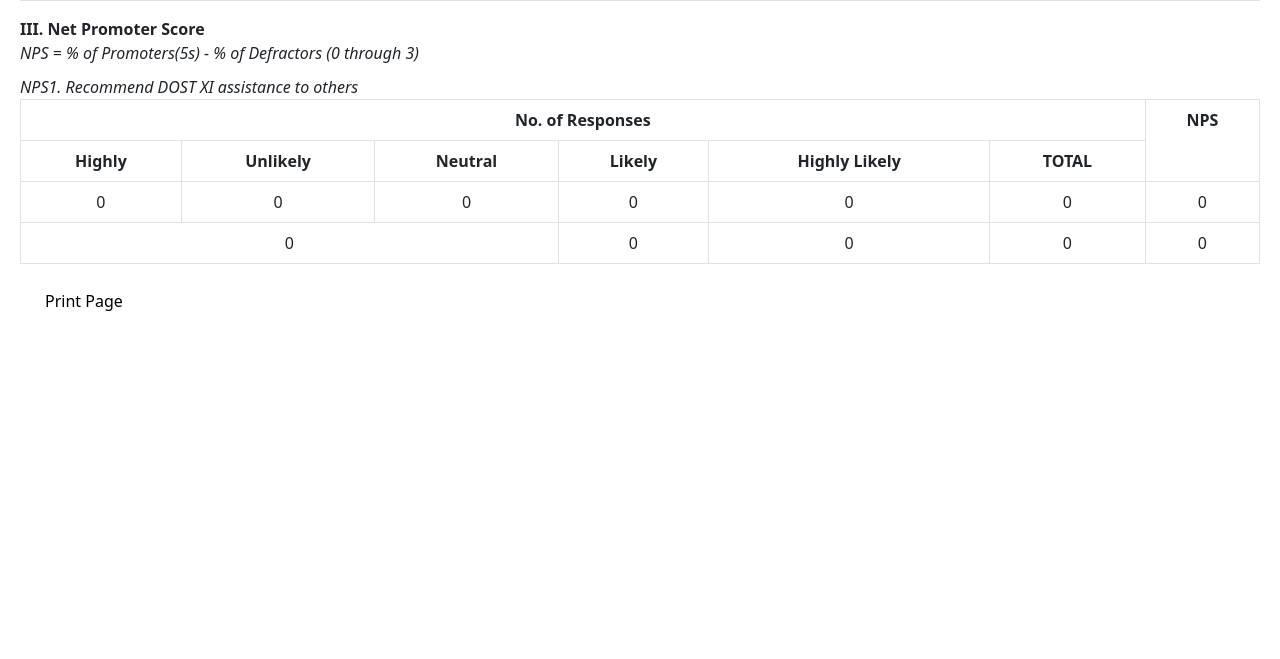
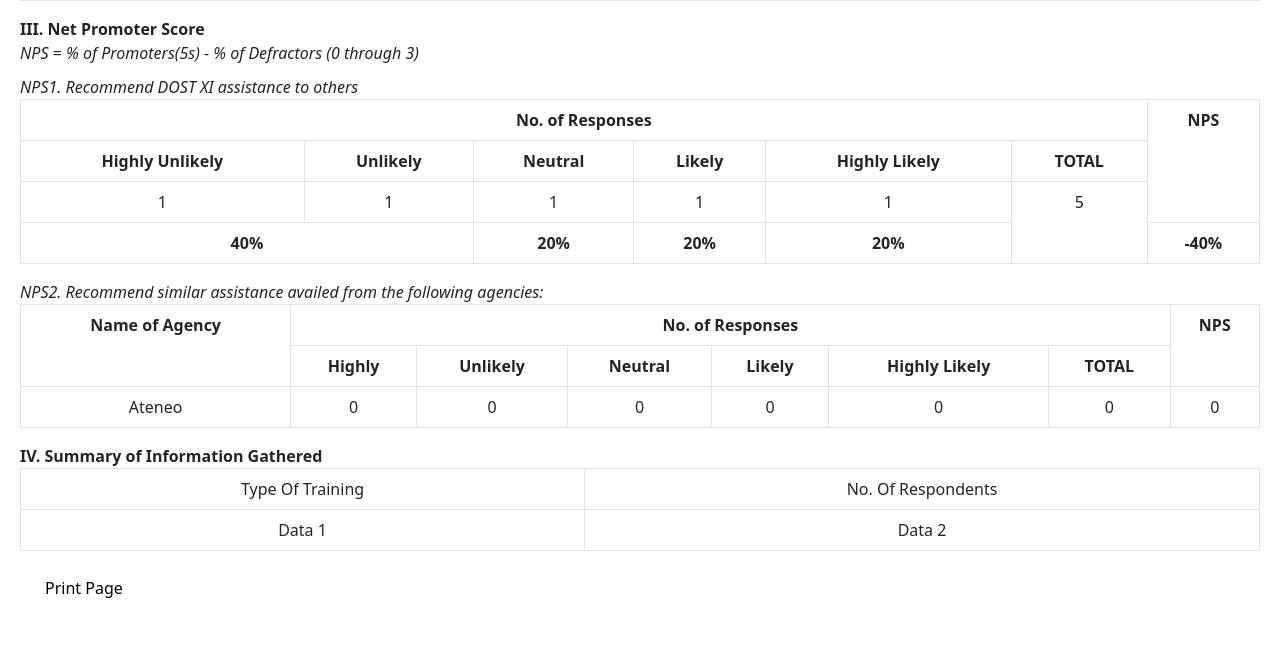
Before and after one commit to TobeJavinz/DOST-CSFS, a PHP site: page /printPage.php in a window 1280 px wide. Shown: the part 1137-1796 px from the top of the page. Before the commit the page ends 1448 px from the top, so only its background shows below. Run offline with PHP 8.4, Linux system fonts and the light colour scheme; the visitor is signed in with stand-in values (Sample User, id 1); style sheets or scripts are compiled from the project's sources.

Commit message:
PRINTPAGE UPDATE

```diff
--- a/printPage.php
+++ b/printPage.php
@@ -57,6 +57,11 @@ $SQD_8NAD = $_SESSION['SQD_8NAD'];
 $SQD_8A = $_SESSION['SQD_8A'];
 $SQD_8SA = $_SESSION['SQD_8SA'];
 
+$NET_PROMOTER_1 = $_SESSION['NET_PROMOTER_1'];
+$NET_PROMOTER_2 = $_SESSION['NET_PROMOTER_2'];
+$NET_PROMOTER_3 = $_SESSION['NET_PROMOTER_3'];
+$NET_PROMOTER_4 = $_SESSION['NET_PROMOTER_4'];
+$NET_PROMOTER_5 = $_SESSION['NET_PROMOTER_5'];
 
 
 ?>
@@ -102,7 +107,7 @@ $SQD_8SA = $_SESSION['SQD_8SA'];
     </script>
 </head>
 
-<body style="margin: 20px;">
+<body style="margin: 20px; margin-bottom: 50px;">
     <!-- Image header -->
     <div class="header-image" style="text-align: center; margin: 0 auto;">
         <img src="assets/header.png" alt="Header Image" width="500" style="display: block; margin: 0 auto;">
@@ -436,6 +441,75 @@ $SQD_8SA = $_SESSION['SQD_8SA'];
         <tr>
 
             <th colspan="6">No. of Responses </th>
+            <th rowspan="3">NPS</th>
+        </tr>
+        <tr>
+
+            <th>Highly Unlikely</th>
+            <th>Unlikely</th>
+            <th>Neutral</th>
+            <th>Likely</th>
+            <th>Highly Likely</th>
+            <th>TOTAL</th>
+        </tr>
+        <tr>
+
+
+            <td><?php echo $NET_PROMOTER_1 ?></td> <!--1 -->
+            <td><?php echo $NET_PROMOTER_2 ?></td> <!-- 2 -->
+            <td><?php echo $NET_PROMOTER_3 ?></td> <!-- 3 -->
+            <td><?php echo $NET_PROMOTER_4 ?></td> <!-- 4 -->
+            <td><?php echo $NET_PROMOTER_5 ?></td> <!-- 5 -->
+            <td rowspan="2"><?php echo $NET = $NET_PROMOTER_1 +  $NET_PROMOTER_2 + $NET_PROMOTER_3 + $NET_PROMOTER_4 + $NET_PROMOTER_5; ?></td>
+
+
+        </tr>
+        <tr>
+
+
+        <?php
+            if ($NET_PROMOTER_1 == 0 && $NET_PROMOTER_2 == 0) {
+                $percent12 = 0;
+            } else {
+                $percent12 = round(($NET_PROMOTER_1 + $NET_PROMOTER_2) / $NET * 100, 2) ;
+            }
+            if ($NET_PROMOTER_3 == 0) {
+                $percent3 = 0;
+            } else {
+                $percent3 = round($NET_PROMOTER_3 / $NET * 100, 2);
+            }
+            if ($NET_PROMOTER_4 == 0) {
+                $percent4 = 0;
+            } else {
+                $percent4 = round($NET_PROMOTER_4 / $NET * 100, 2);
+            }
+            if ($NET_PROMOTER_5 == 0) {
+                $percent5 = 0;
+            } else {
+                $percent5 = round($NET_PROMOTER_5 / $NET * 100, 2) ;
+            }
+            ?>
+
+
+            <td colspan="2"><strong><?php echo $percent12 . '%'?><strong></td>
+            <td><strong><?php echo $percent3 . '%'?><strong></td>
+            <td><strong><?php echo $percent4 . '%' ?></strong></td>
+            <td><strong><?php echo $percent5 . '%'?></strong></td>
+            <td><strong><?php echo $NPS =  $percent5 - ($percent12 + $percent3) . '%' ?></strong></td>
+
+
+
+
+
+        </tr>
+    </table>
+
+
+    <p style="margin-top: 10px;"><i>NPS2. Recommend similar assistance availed from the following agencies: </i></p>
+    <table class="table table-bordered text-center" id="table">
+        <tr>
+            <th rowspan="2">Name of Agency</th>
+            <th colspan="6">No. of Responses </th>
             <th rowspan="2">NPS</th>
         </tr>
         <tr>
@@ -448,6 +522,7 @@ $SQD_8SA = $_SESSION['SQD_8SA'];
             <th>TOTAL</th>
         </tr>
         <tr>
+            <td>Ateneo</td>
             <td>0</td>
             <td>0</td>
             <td>0</td>
@@ -456,23 +531,29 @@ $SQD_8SA = $_SESSION['SQD_8SA'];
             <td>0</td>
             <td>0</td>
         </tr>
-        <tr>
-            <td colspan="3">0</td>
-            <td>0</td>
-            <td>0</td>
-            <td>0</td>
-            <td>0</td>
 
+    </table>
 
-        </tr>
-    </table>
+    <p><b>IV. Summary of Information Gathered</b></p>
+
+    <table class="table table-bordered text-center" id="table">
+    <tr>
+        <td>Type Of Training</td>
+        <td>No. Of Respondents</td>
+    </tr>
+    <tr>
+        <td>Data 1</td>
+        <td>Data 2</td>
+    </tr>
+    <!-- Add more rows as needed -->
+</table>
 
 
 
 
 
     <button type="button" id="printButton" onclick="printPage()"
-        class="btn bg-blue-500 hover:bg-blue-700 text-black font-bold py-2 px-4 rounded">Print Page</button>
+        class="btn bg-blue-500 hover:bg-blue-700 text-black font-bold py-2 px-4 rounded float-right">Print Page</button>
 </body>
 
 </html>
```
Also changed, not shown: reports.php (+13 -1 lines).
